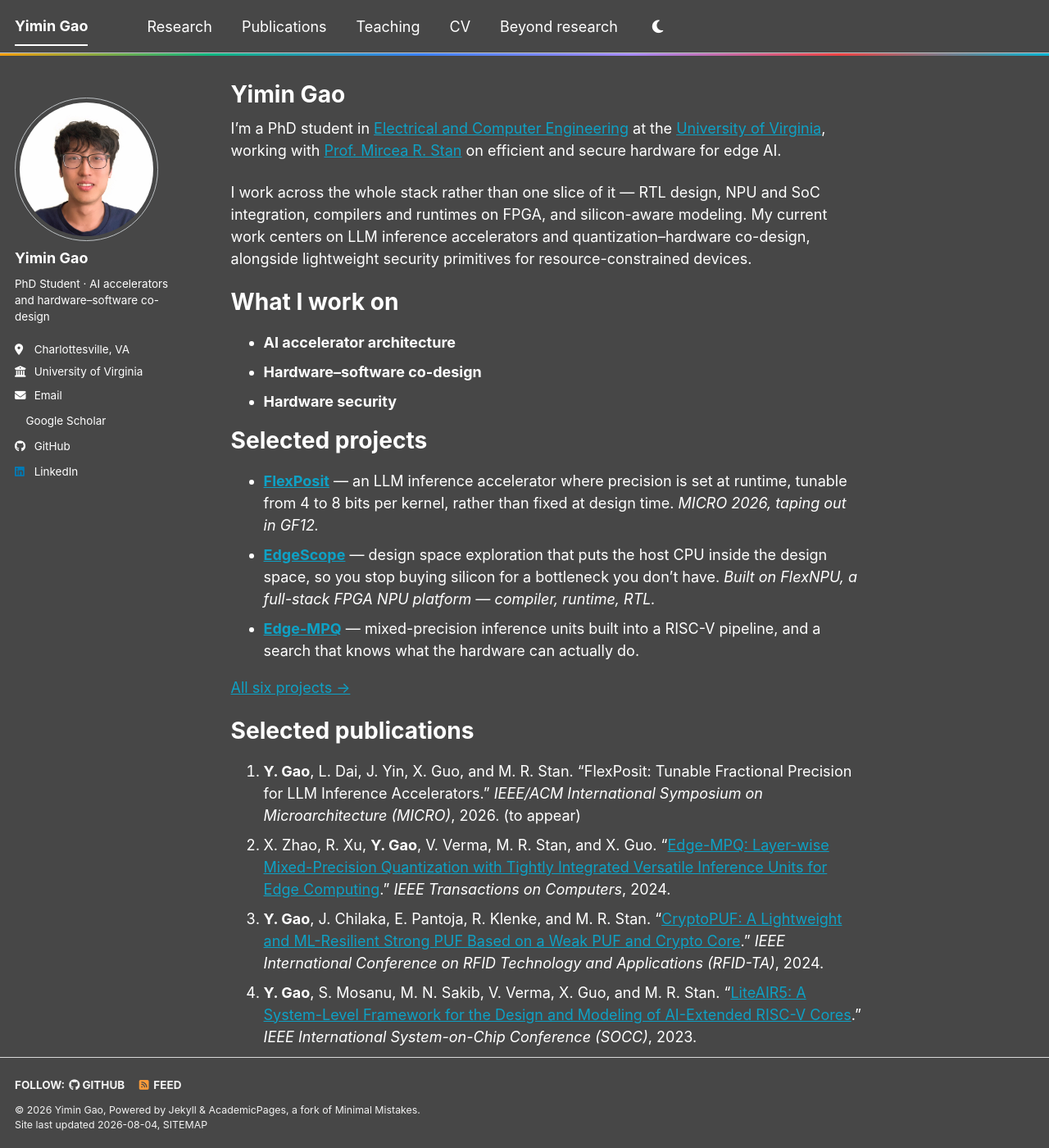
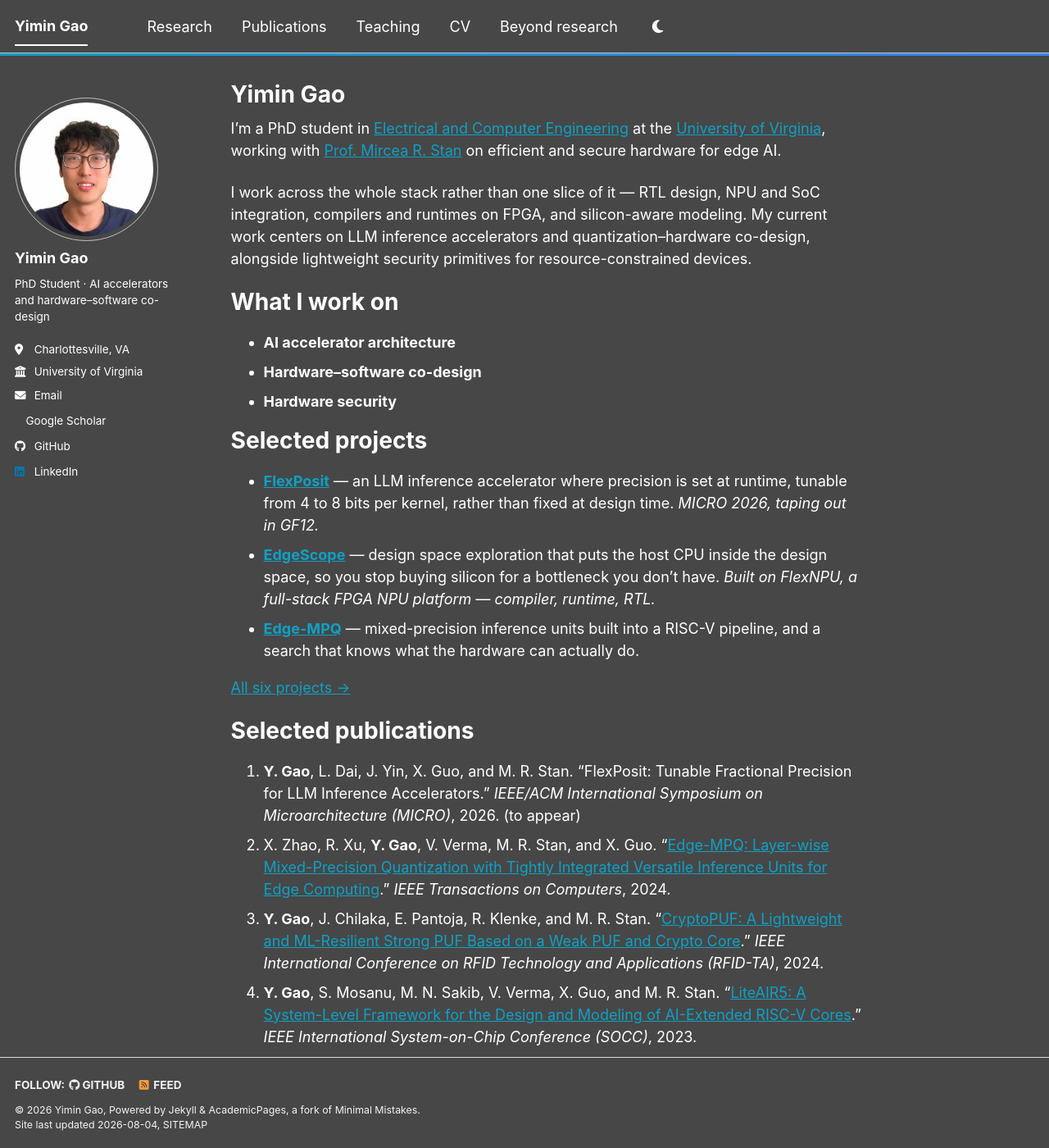
Before and after one commit to YiminGao0113/YiminGao0113.github.io, a Jekyll site: the page built from _pages/about.md, in a window 1280 px wide and 1400 px high. Shown: the whole window at 82% size. Built offline with Jekyll 4.4.1, drawn with Linux system fonts in a browser that asks for light colours; a style sheet for code colours, icons or effects is not loaded.

Commit message:
Tone down the masthead accent to one hue family
Six colours spread across a single contiguous strip read as a pride flag
rather than as site branding. Now a teal-to-blue gradient in the theme's
own accent family. The per-project card accents stay -- separate cards
don't create that reading.

Co-Authored-By: Claude Opus 5 (1M context) <noreply@anthropic.com>

```diff
--- a/_sass/layout/_extras.scss
+++ b/_sass/layout/_extras.scss
@@ -166,12 +166,12 @@
   }
 }
 
-/* A thin spectrum under the masthead -- the six project accents in order.
+/* A thin accent under the masthead. Kept to one hue family -- a six-colour
+   spread across a single strip reads as a flag rather than as branding.
    border-image keeps it to the existing border box, so nothing reflows. */
 .masthead {
   border-bottom: 3px solid transparent;
-  border-image: linear-gradient(90deg,
-      #f59e0b, #10b981, #3b82f6, #a78bfa, #ef4444, #06b6d4) 1;
+  border-image: linear-gradient(90deg, #0ea1c5, #3b82f6) 1;
 }
 
 /* ==========================================================================
```
